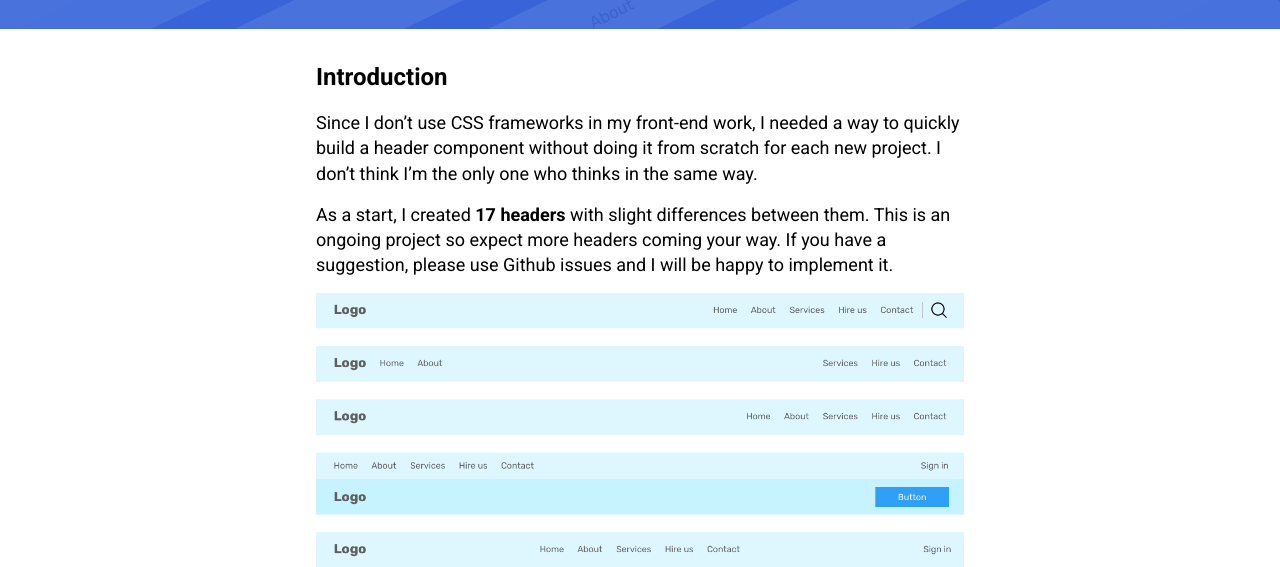
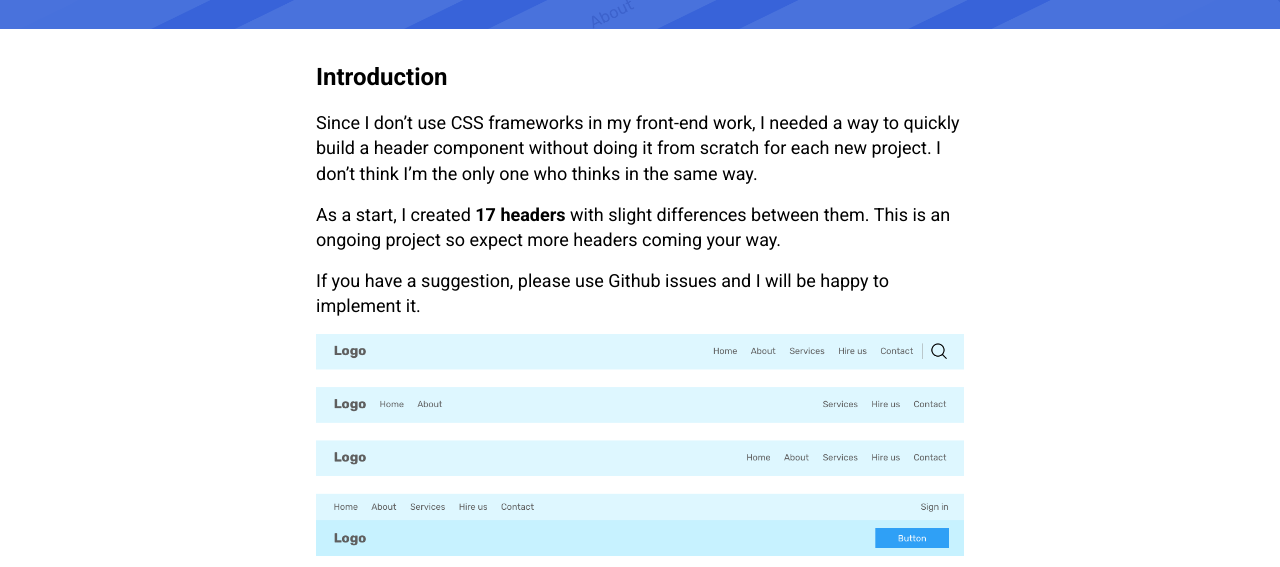
Before and after one commit to shadeed/headers-css, a plain HTML site: page index.html in a window 1280 px wide. Shown: the part 233-800 px from the top of the page. Drawn offline with Linux system fonts and the light colour scheme.

Commit message:
Update content

```diff
--- a/index.html
+++ b/index.html
@@ -33,8 +33,12 @@
         <p>
           As a start, I created <strong>17 headers</strong> with slight
           differences between them. This is an ongoing project so expect more
-          headers coming your way. If you have a suggestion, please use Github
-          issues and I will be happy to implement it.
+          headers coming your way.
+        </p>
+
+        <p>
+          If you have a suggestion, please use Github issues and I will be happy
+          to implement it.
         </p>
 
         <img src="img/headers.png" alt="" />
```
